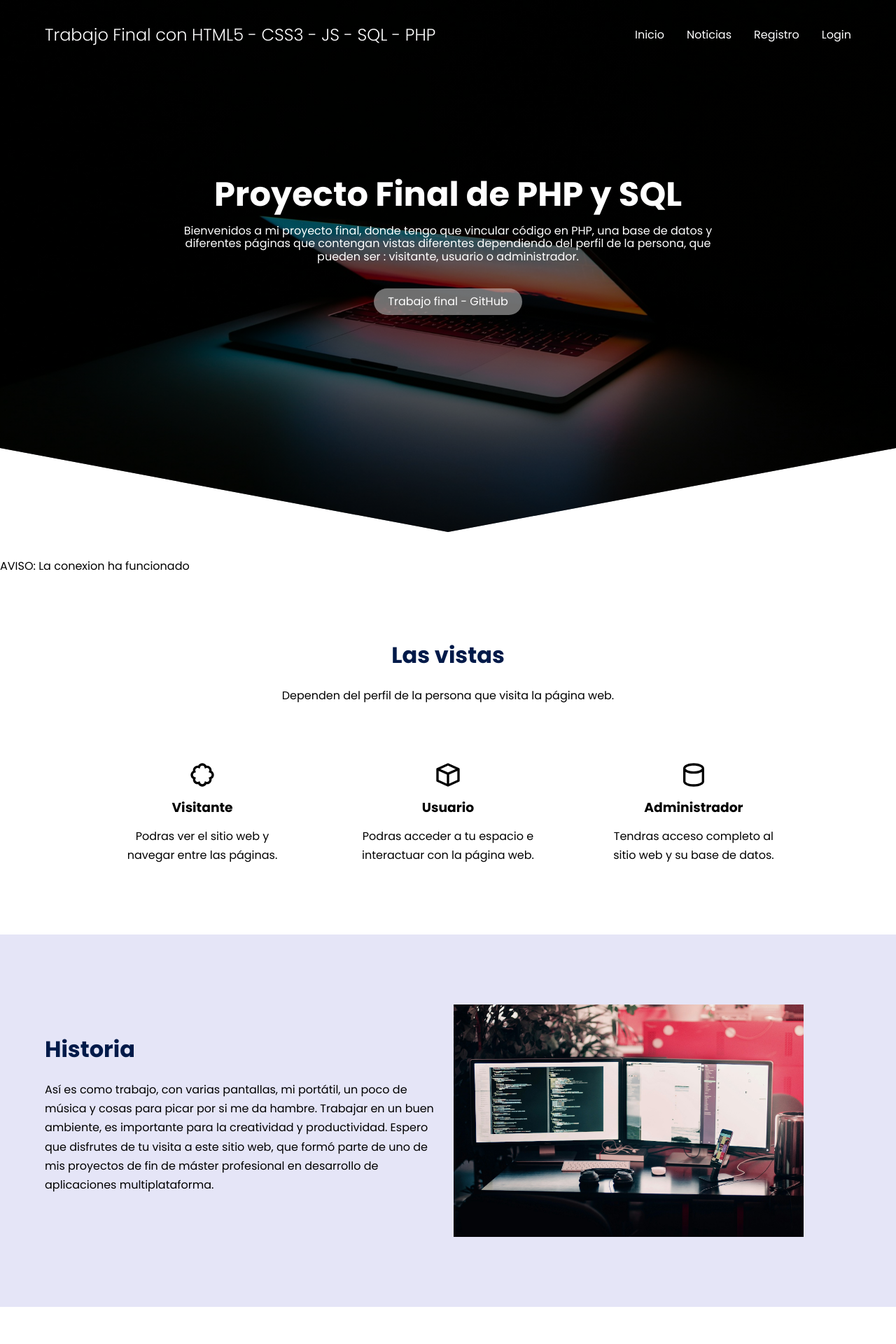
After one commit to KendraLambillon/Proyecto-Final-PHP, a PHP site: page /index.php in a window 1280 px wide. The commit adds this page. Shown: the top 1920 px of the page at 70% size. Run offline with PHP 8.4, Linux system fonts and the light colour scheme.

Commit message:
Creacion y funcionamiento de la base de datos

```diff
--- a/controllers/.env.php
+++ b/controllers/.env.php
@@ -1 +1,7 @@
+<?php
 # Crea las constantes de acceso a la base de datos
+const SERVER_HOST = 'localhost:3306';
+const DATABASE_NAME = 'db_tfphp';
+const USER = 'root@';
+const PASSWORD = '';
+?>
--- a/controllers/db_conection.php
+++ /dev/null
@@ -1 +0,0 @@
-# Conexion a la base de datos
--- /dev/null
+++ b/controllers/db_connection.php
@@ -0,0 +1,15 @@
+<?php
+
+# Incluir/vincular los parametros de conexion
+require_once '.env.php';
+
+#Crear la conexion a la BBDD
+$mysqli_connection = new mysqli(SERVER_HOST, USER, PASSWORD, DATABASE_NAME);
+
+#Comprobar la conexion
+if($mysqli_connection -> connect_errno){
+    echo "Fallo al conectar la base de datos. Error: " . $mysqli_connection -> connect_errno;
+    exit();
+} else {
+    echo "La conexion ha funcionado";
+}
--- a/index.html
+++ b/index.php
@@ -1,5 +1,5 @@
 <!DOCTYPE html>
-<html lang="en">
+<html lang="es">
 <head>
     <meta charset="UTF-8">
     <meta name="viewport" content="width=device-width, initial-scale=1.0">
@@ -21,7 +21,7 @@
                     <a href="#" class="nav__links">Inicio</a>
                 </li>
                 <li class="nav__items">
-                    <a href="./views/noticias.html" class="nav__links">Noticias</a>
+                    <a href="./views/noticias.php" class="nav__links">Noticias</a>
                 </li>
                 <li class="nav__items">
                     <a href="#" class="nav__links">Registro</a>
@@ -29,8 +29,8 @@
                 <li class="nav__items">
                     <a href="./views/login.html" class="nav__links">Login</a>
                 </li>
-                <img src="./assets/img/close.svg" alt="close" class="nav__close">
             </ul>
+            <img src="./assets/img/close.svg" alt="close" class="nav__close">
             <div class="nav__menu">
                 <img src="./assets/img/menu.svg" alt="menu" class="nav__img">
             </div>
@@ -41,6 +41,13 @@
             <a href="https://github.com/KendraLambillon/Proyecto-Final-PHP" target="_blank" class="cta">Trabajo final - GitHub</a>
         </section>
     </header>
+
+    <div class="aviso_connection">
+                AVISO:
+                <?php
+                    require_once 'controllers/db_connection.php';
+                ?>
+    </div>
 
     <main>
         <section class="container about">
@@ -102,7 +109,7 @@
 
         </section>
 
-        <section class="profile">
+        <div class="profile">
             <div class="profile__container container">
                 <img src="./assets/img/leftarrow.svg" alt="leftarrow" class="profile__arrow" id="previous">
                 <section class="profile__body profile__body--show" data-id="1">
@@ -136,13 +143,13 @@
                 </section>
                 <img src="./assets/img/rightarrow.svg" alt="rightarrow" class="profile__arrow" id="next">
             </div>
-        </section>
+        </div>
 
         <section class="contacto container">
             <h2 class="subtitle">Contacto</h2>
             <p class="contacto__interest">¿Estas interesad@ en mi perfil? Te dejo unas opciones donde podras contactarme.</p>
 
-            <section class="contacto__container">
+            <div class="contacto__container">
                 <article class="contact__item">
                     <div class="contacto__answer">
                         <h3 class="contacto__title">LinkedIn
@@ -177,12 +184,12 @@
                     </div>
                 </article>
 
-            </section>
+            </div>
         </section>
     </main>
 
     <footer class="footer">
-        <section class="footer__container container">
+        <div class="footer__container container">
             <nav class="nav nav__footer">
                 <h2 class="footer__title">
                     Proyecto final de PHP y SQL
@@ -192,7 +199,7 @@
                         <a href="#" class="nav__links">Inicio</a>
                     </li>
                     <li class="nav__items">
-                        <a href="./views/noticias.html" class="nav__links">Noticias</a>
+                        <a href="./views/noticias.php" class="nav__links">Noticias</a>
                     </li>
                     <li class="nav__items">
                         <a href="#" class="nav__links">Registro</a>
@@ -202,7 +209,7 @@
                     </li>
                 </ul>
             </nav>
-        </section>
+        </div>
 
         <section class="footer__copy container">
             <div class="footer__social">
```
Also changed, not shown: database/db_tfphp.sql (added, +18 -0 lines), views/noticias.html (+6 -6 lines).
